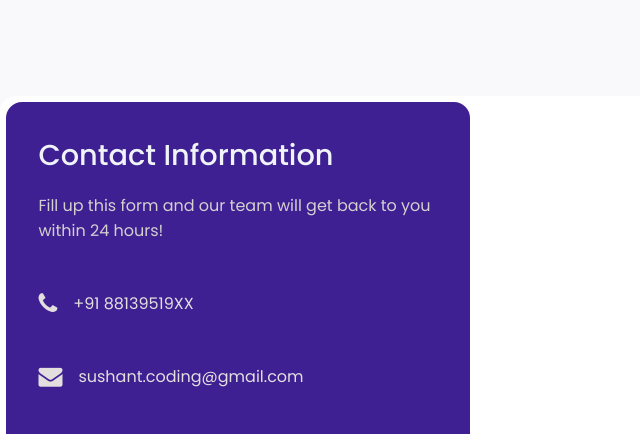
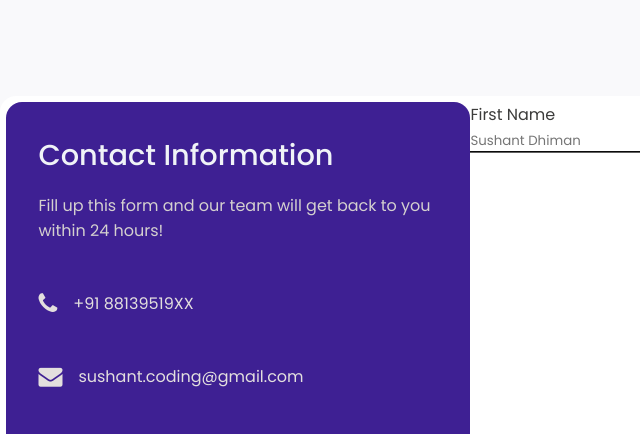
Before and after one commit to sushant102004/Full-Page-Contact-Form, a plain HTML site: page index.html in a window 1280 px wide. Shown: the top 434 px of the page, without its empty margins (0-640 px from the left). Drawn offline with Linux system fonts and the light colour scheme.

Commit message:
Right Panel Started

```diff
--- a/index.html
+++ b/index.html
@@ -38,6 +38,13 @@
             <i class="fa fa-twitter"></i>
           </div>
         </div>
+
+        <div class="rightArea">
+            <div class="inputContainer">
+                <p>First Name</p>
+                <input type="text" placeholder="Sushant Dhiman"/>
+            </div>
+        </div>
       </div>
     </div>
   </body>
--- a/style.css
+++ b/style.css
@@ -22,6 +22,7 @@ html {
     margin: auto;
     margin-top: 6rem;
     padding: 0.4rem;
+    display: flex;
 }
 
 .leftArea{
@@ -44,8 +45,6 @@ html {
     margin-top: 1rem;
     font-size: 1rem;
 }
-
-
 
 .infoLink{
     display: flex;
@@ -70,3 +69,19 @@ html {
     padding-top: 9.5rem;
     font-size: 1.3rem;
 }
+
+input{
+    border-top-style: hidden;
+    border-right-style: hidden;
+    border-left-style: hidden;
+    border-bottom-style: groove;
+    border-bottom-color: #606060;
+}
+
+input:focus{
+    outline: none;
+}
+
+.inputContainer p{
+    color: #3C3C3B;
+}
```
